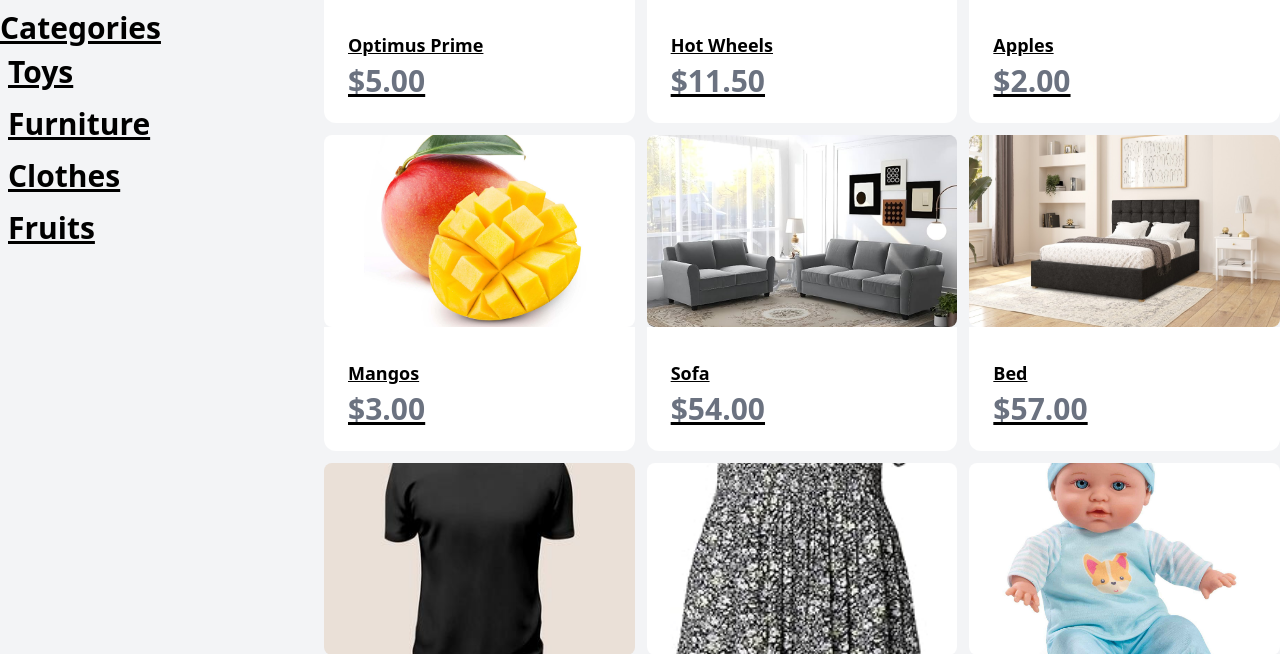
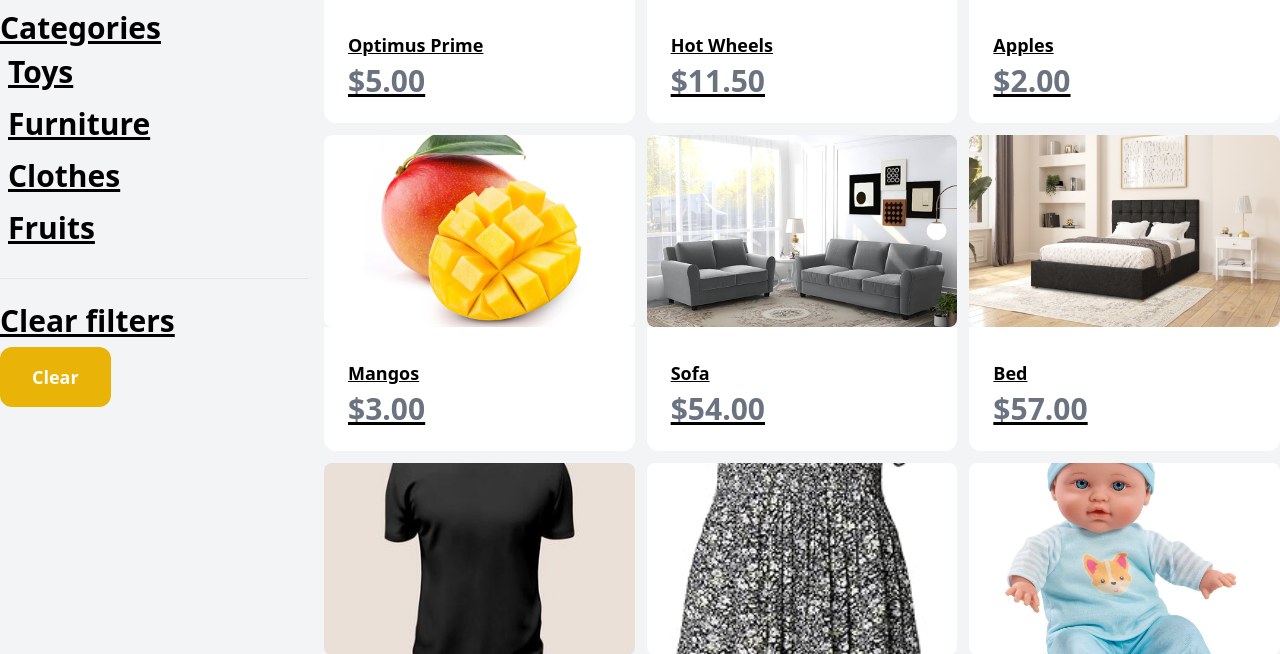
Before and after one commit to aelaf-git/Online_Market_Place_using_Django, a Django app: page /items/ in a window 1280 px wide. Shown: the part 270-924 px from the top of the page. Run offline with Django 4.2, Linux system fonts and the light colour scheme; data comes from the database, SQL or seed files in the repository; some libraries are stand-ins or nearby versions.

Commit message:
feat: add clear filters option to the items page

```diff
--- a/market_place/item/templates/item/items.html
+++ b/market_place/item/templates/item/items.html
@@ -18,6 +18,14 @@
                 {% for category in categories %}
                 <li class="py-2 px-2 rounded-xl{% if category.id == category_id %} bg-gray-200 text-white{% endif %}"><a href="{% url 'item:items' %}?query={{ query }}&category={{ category.id }}">{{ category.name }}</a></li>
                 {% endfor %}
+            </ul>
+
+            <hr class="my-6">
+
+            <p class="font-semibold">Clear filters</p>
+
+            <ul>
+                <li><a class="mt-2 py-4 px-8 inline-block bg-yellow-500 text-lg rounded-xl text-white" href="{% url 'item:items' %}">Clear</a></li>
             </ul>
         </div>
         <div class="col-span-3">
```
